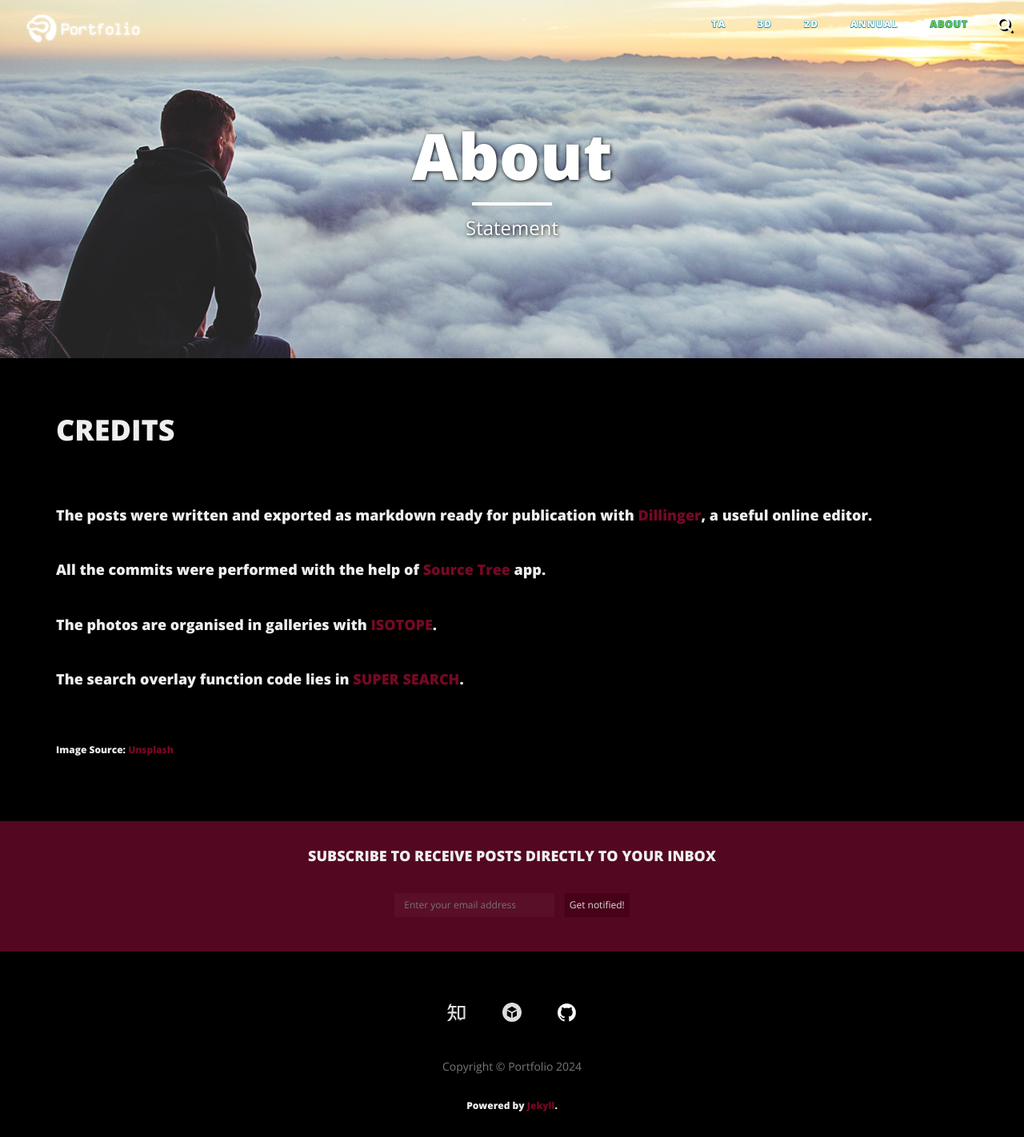
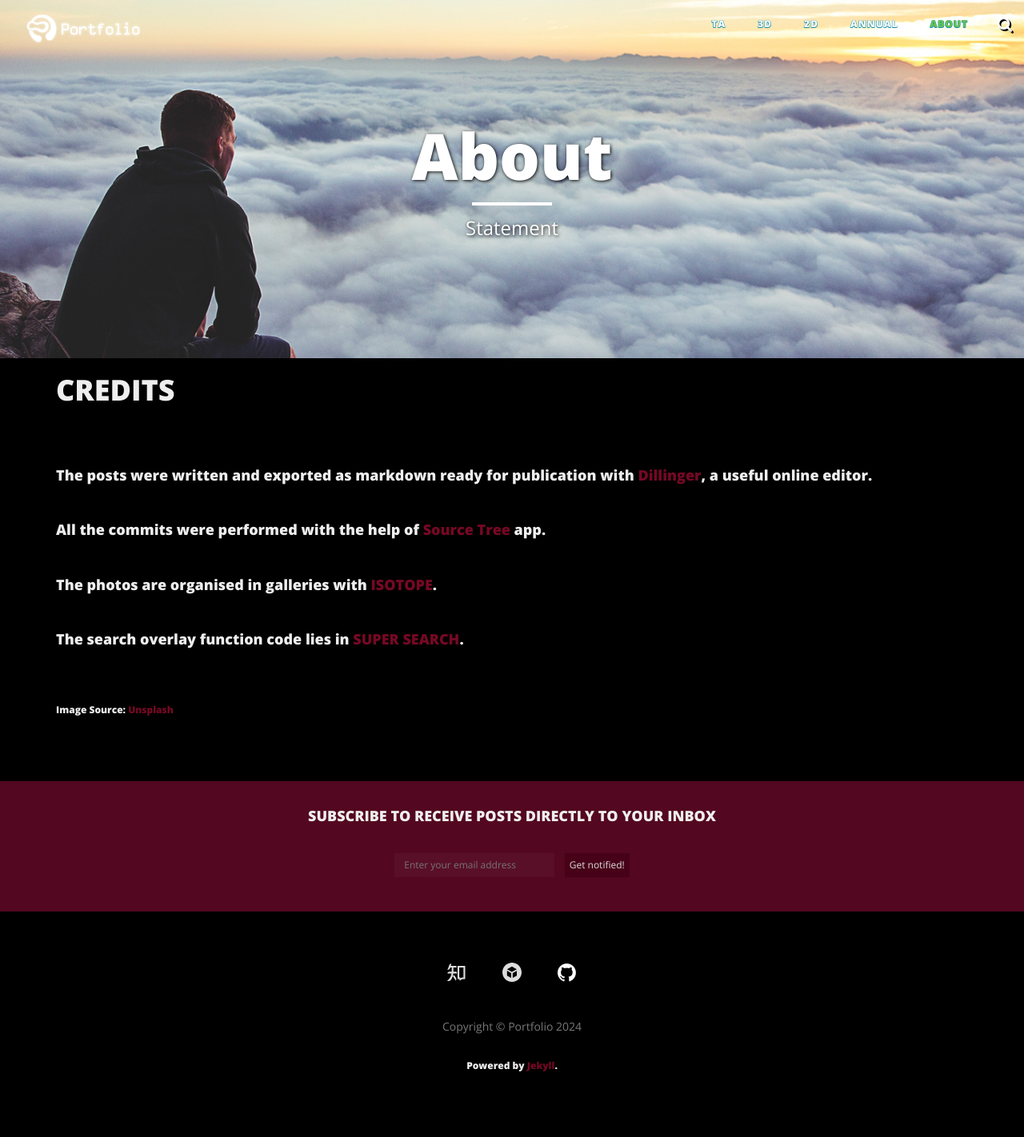
Before and after one commit to notnowIthaca/portfolio, a Jekyll site: the page built from about/index.html, in a window 1280 px wide. Shown: the whole page at 80% size. Built offline with Jekyll 4.4.1, drawn with Linux system fonts in a browser that asks for light colours; nearby versions of some CDN libraries; after the commit the page ends 1372 px from its top, so only the background shows below that.

Commit message:
Update main.css

```diff
--- a/css/main.css
+++ b/css/main.css
@@ -139,7 +139,7 @@ hr.small {
   -moz-background-size: cover;
   background-size: cover;
   -o-background-size: cover;
-  margin-bottom: 50px;
+  margin-bottom: 0px;
 }
 .intro-header .site-heading,
 .intro-header .post-heading,
```
